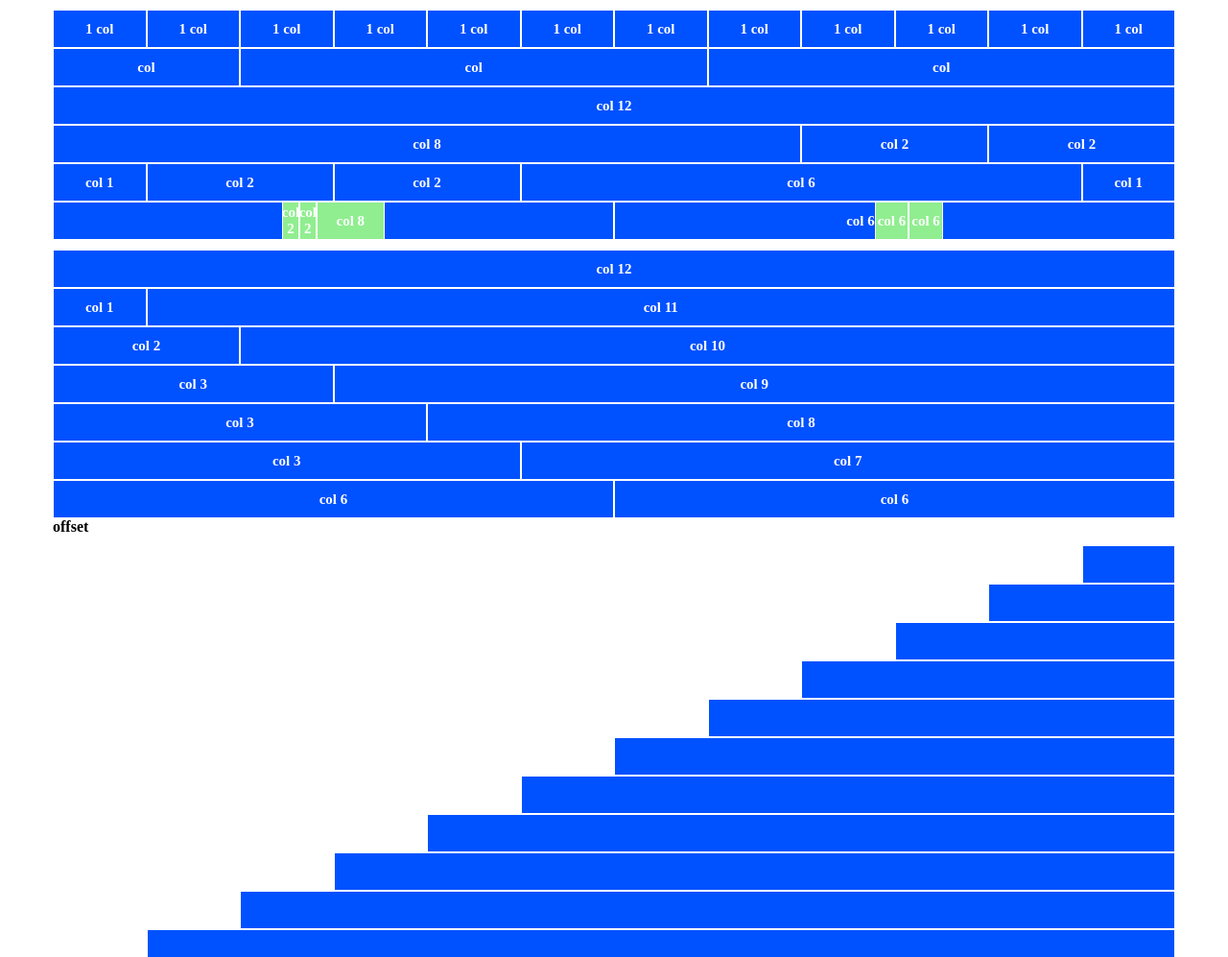
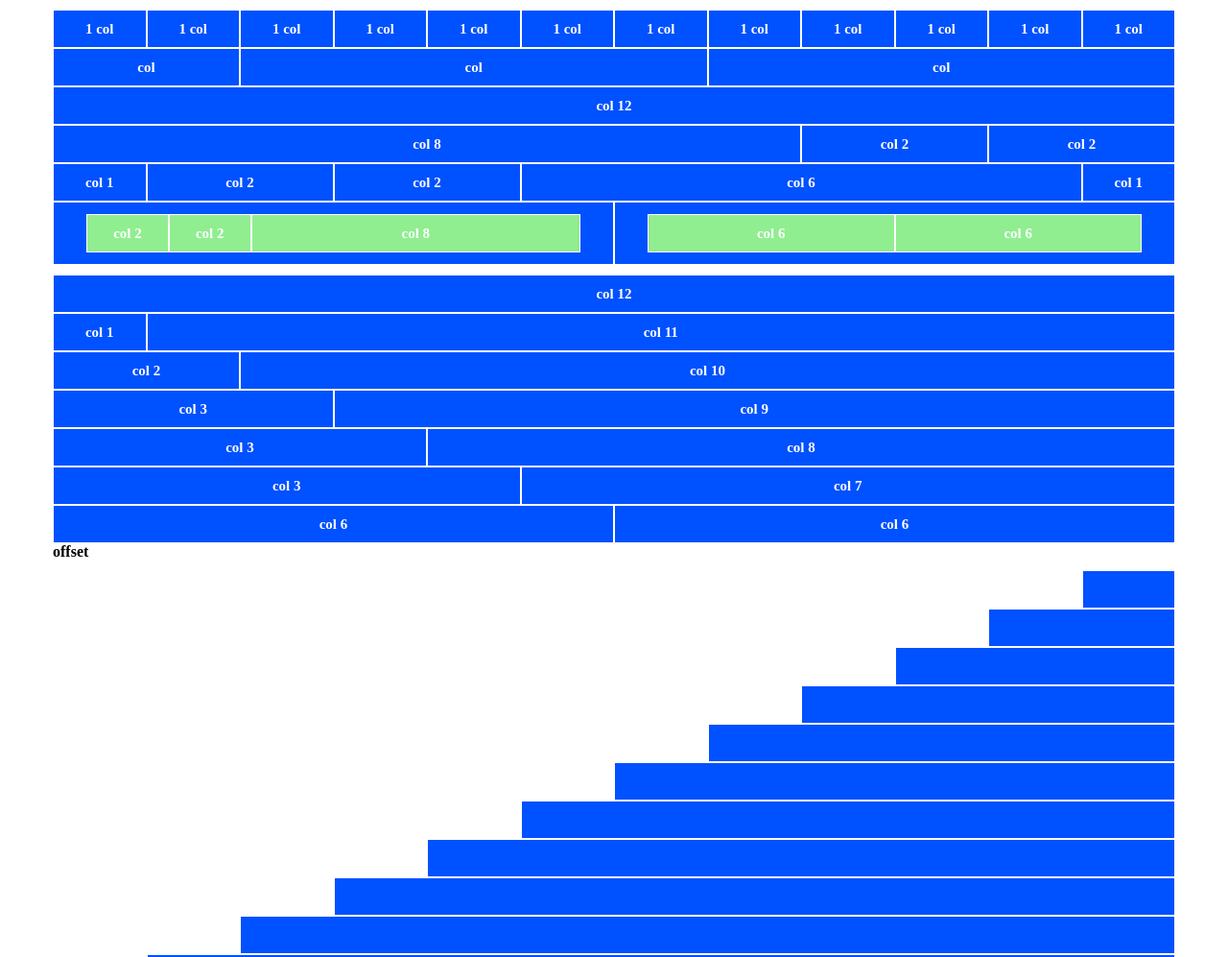
Before and after one commit to Fradala/html-css-12bool, a plain HTML site: page index.html in a window 1280 px wide. Shown: the top 997 px of the page at 96% size. Drawn offline with Linux system fonts and the light colour scheme.

Commit message:
inseriti correttamente i rettangoli verdi

```diff
--- a/index.html
+++ b/index.html
@@ -45,14 +45,14 @@
             <div class="col-1"><h1>col 1</h1></div>
         </div>
         <div class="row">
-            <div class="col-6">
+            <div class="col-6 grande">
                 <div class="row">
                     <div class="col-2 verde"><h1>col 2</h1></div>
                     <div class="col-2 verde"><h1>col 2</h1></div>
                     <div class="col-8 verde"><h1>col 8</h1></div>
                 </div>
             </div>
-            <div class="col-6"><h1>col 6</h1>
+            <div class="col-6 grande">
                 <div class="row">
                     <div class="col-6 verde"><h1>col 6</h1></div>
                     <div class="col-6 verde"><h1>col 6</h1></div>
--- a/stlyle/style.css
+++ b/stlyle/style.css
@@ -18,6 +18,7 @@ h1{
 .verde{
     background-color: lightgreen;
     padding: 2px;
+
 }
 .space{
     margin-top: 10px;
@@ -26,3 +27,12 @@ h1{
 .off{
     text-align: start;
 }
+
+.col-6 .row{
+    width: 100%;
+    padding: 2px;
+}
+
+.grande{
+    padding: 2rem;
+}
```
